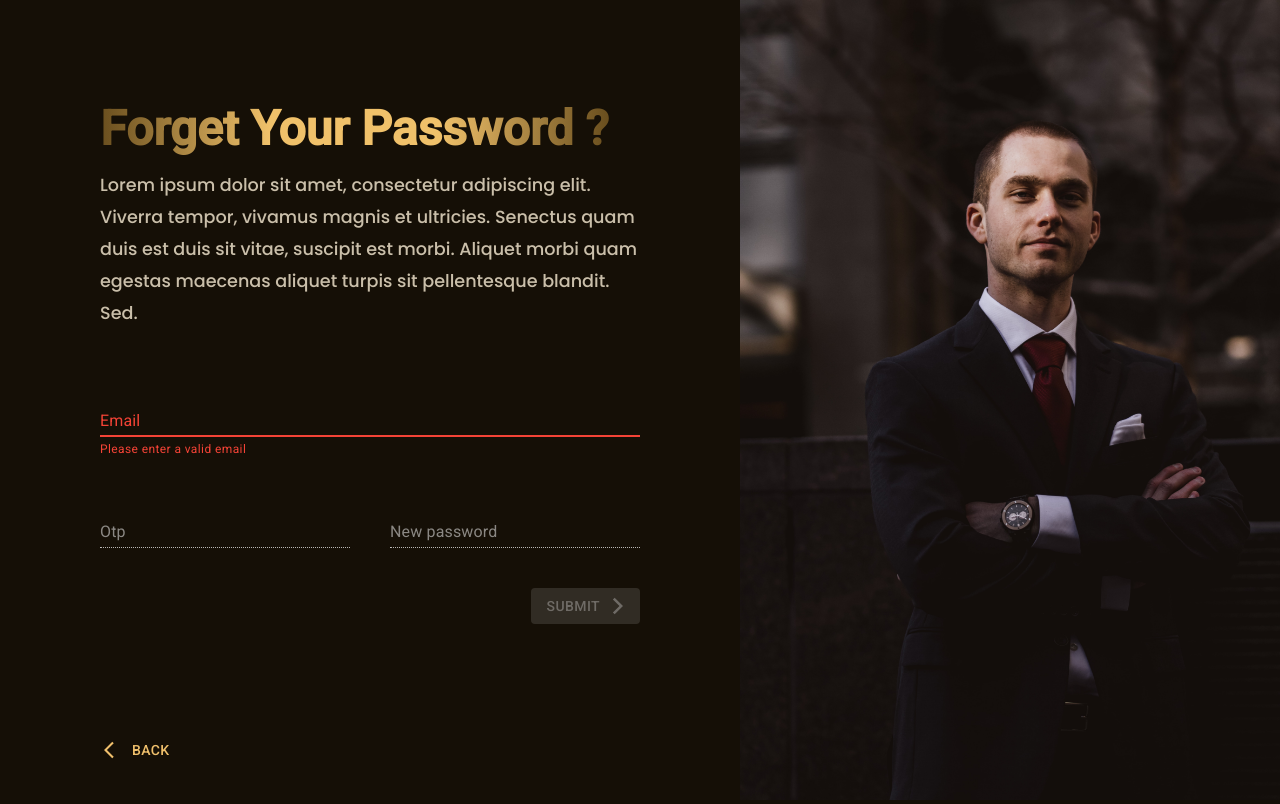
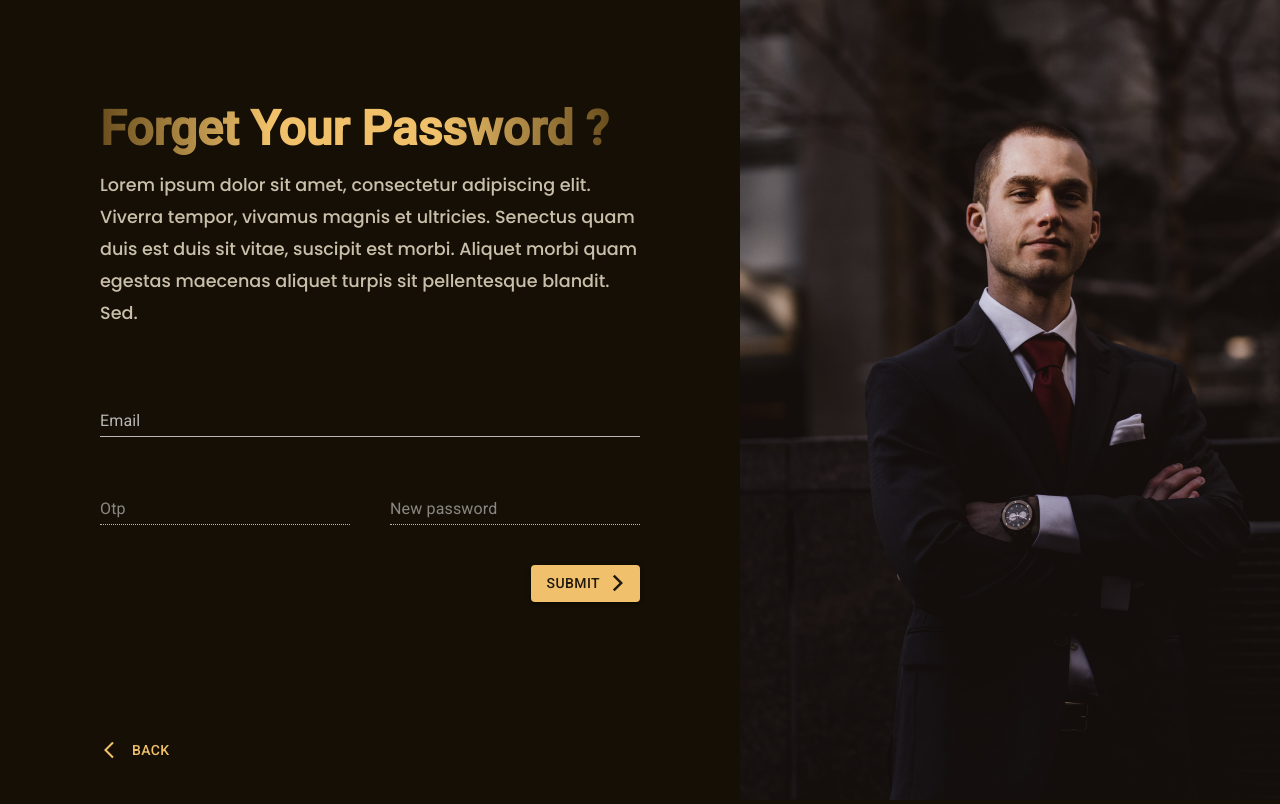
Before and after one commit to Mohanbarman/jag-portal, a React (Create React App) app: page /forget-password in a window 1280 px wide. Built offline with nearby package versions, Linux system fonts and the light colour scheme; no server answers.

Commit message:
Improving ux

```diff
--- a/src/routes/ForgetPassword.js
+++ b/src/routes/ForgetPassword.js
@@ -15,6 +15,7 @@ const ForgetPassword = () => {
   const [email, setEmail] = useState('');
   const [otp, setOtp] = useState('');
   const [newPassword, setNewPassword] = useState('');
+  const [isSubmitClicked, setIsSubmitClicked] = useState(false);
 
   const [isLoading, setIsLoading] = useState(false);
   const [isMailSent, setIsMailSent] = useState(false);
@@ -24,6 +25,17 @@ const ForgetPassword = () => {
 
   const _handleSubmit = async (e) => {
     e?.preventDefault();
+    setIsSubmitClicked(true);
+
+    if (!validateEmail(email)) {
+      displayModal('Form contain\'s errors', SEVERITY.ERROR);
+      return 0;
+    }
+
+    if (isMailSent && otp.length < 3 && newPassword.length < 8) {
+      displayModal('Form contain\'s errors', SEVERITY.ERROR);
+      return 0;
+    }
 
     setIsLoading(true);
 
@@ -58,8 +70,8 @@ const ForgetPassword = () => {
               className='action-form-input action-form-input-x2'
               value={email}
               onChange={e => setEmail(e.target.value)}
-              error={!validateEmail(email)}
-              helperText={validateEmail(email) ? '' : 'Please enter a valid email'}
+              error={!validateEmail(email) && isSubmitClicked}
+              helperText={!validateEmail(email) && isSubmitClicked ? 'Please enter a valid email' : ''}
             />
 
             <TextField
@@ -71,6 +83,8 @@ const ForgetPassword = () => {
                 Number(e.target.value) || e.target.value.length < 1 ? e.target.value : p)
               }
               disabled={!isMailSent}
+              error={isMailSent && otp.length < 3 && isSubmitClicked}
+              helperText={isMailSent && otp.length < 3 && isSubmitClicked ? 'Otp is required' : ''}
             />
 
             <TextField
@@ -81,6 +95,8 @@ const ForgetPassword = () => {
               value={newPassword}
               onChange={e => setNewPassword(e.target.value)}
               disabled={!isMailSent}
+              error={isMailSent && newPassword.length < 8 && isSubmitClicked}
+              helperText={isMailSent && newPassword.length < 8 && isSubmitClicked ? 'Password must be 8 characters long' : ''}
             />
           </div>
 
@@ -91,7 +107,6 @@ const ForgetPassword = () => {
             type='submit'
             color='primary'
             onClick={_handleSubmit}
-            disabled={!validateEmail(email)}
           >Submit</Button>
         </form>
       </ActionFormContainer>
```
